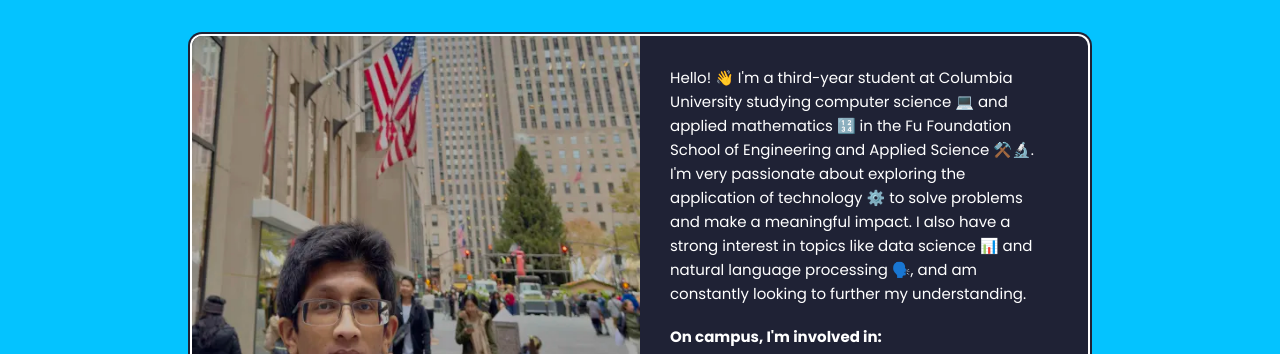
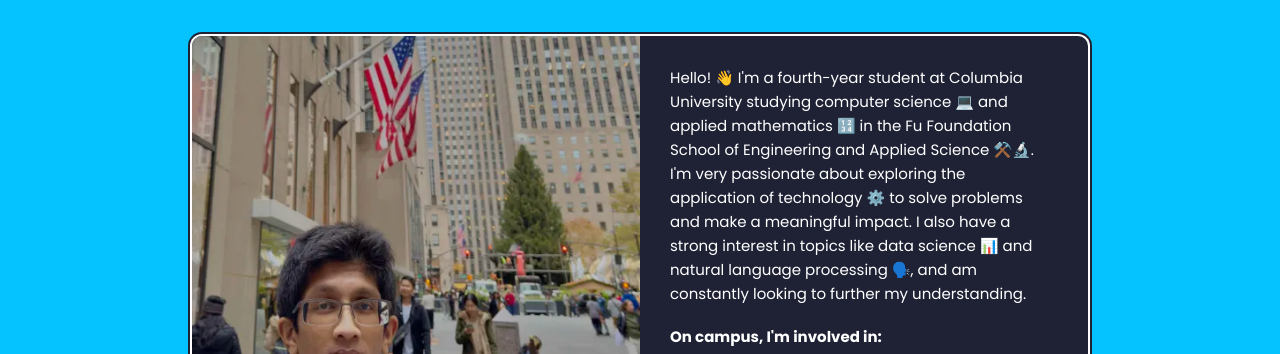
Before and after one commit to code1word/personal-portfolio-website, a React (Create React App) app in the folder client/: page / in a window 1280 px wide. Shown: the part 792-1146 px from the top of the page. Built offline with nearby package versions, Linux system fonts and the light colour scheme; a web font is replaced by a local one.

Commit message:
Update AboutMe.js

```diff
--- a/client/src/PortfolioContainer/AboutMe/AboutMe.js
+++ b/client/src/PortfolioContainer/AboutMe/AboutMe.js
@@ -14,7 +14,7 @@ export default function AboutMe(props) {
 
   const SCREEN_CONSTANTS = {
     description:
-      "Hello! 👋 I'm a third-year student at Columbia University studying computer science 💻 and applied mathematics 🔢 in the Fu Foundation School of Engineering and Applied Science ⚒️🔬. I'm very passionate about exploring the application of technology ⚙️ to solve problems and make a meaningful impact. I also have a strong interest in topics like data science 📊 and natural language processing 🗣️, and am constantly looking to further my understanding.",
+      "Hello! 👋 I'm a fourth-year student at Columbia University studying computer science 💻 and applied mathematics 🔢 in the Fu Foundation School of Engineering and Applied Science ⚒️🔬. I'm very passionate about exploring the application of technology ⚙️ to solve problems and make a meaningful impact. I also have a strong interest in topics like data science 📊 and natural language processing 🗣️, and am constantly looking to further my understanding.",
     highlights: {
       bullets: [
         "Columbia CS Society as a board member",
```
